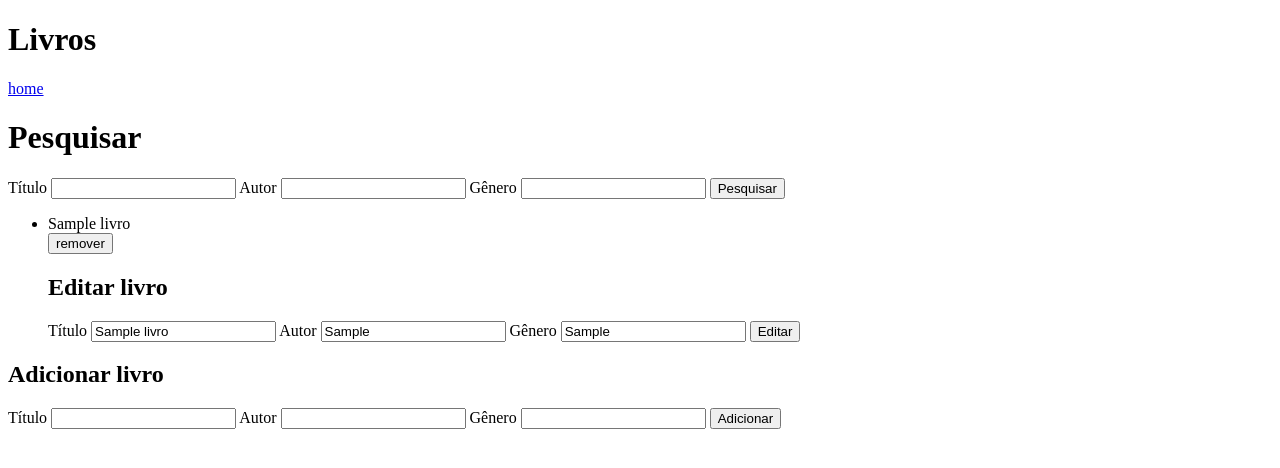
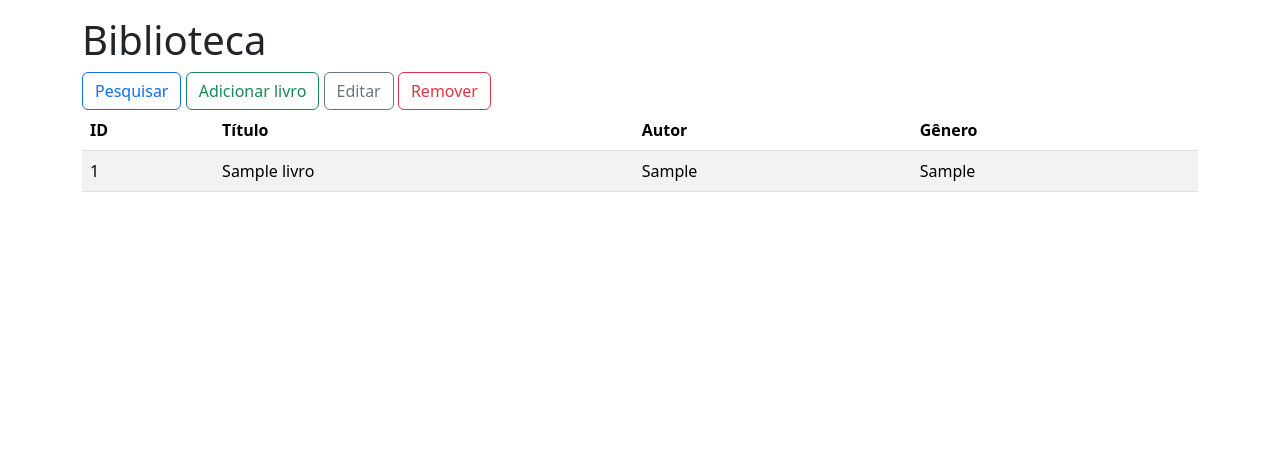
Before and after one commit to brunomisto/biblioteca, a Flask app: page /pesquisar in a window 1280 px wide. Shown: the top 468 px of the page. Run offline with Flask 3, Linux system fonts and the light colour scheme; tables that the repository leaves empty hold one stand-in row (values such as "Sample post").

Commit message:
Adiciona estilo com bootstrap

```diff
--- a/app.py
+++ b/app.py
@@ -19,8 +19,7 @@ class Biblioteca:
                 id INTEGER PRIMARY KEY,
                 titulo TEXT,
                 autor TEXT,
-                genero TEXT,
-                disponivel BOOLEAN
+                genero TEXT
             )
         ''')
         connection.commit()
@@ -30,7 +29,7 @@ class Biblioteca:
         connection = sqlite3.connect('biblioteca.db')
         cursor = connection.cursor()
         cursor.execute('''
-            SELECT * FROM livros WHERE disponivel = 1
+            SELECT * FROM livros
         ''')
         livros = cursor.fetchall()
         connection.close()
@@ -40,7 +39,7 @@ class Biblioteca:
         connection = sqlite3.connect('biblioteca.db')
         cursor = connection.cursor()
         cursor.execute('''
-            INSERT INTO livros (titulo, autor, genero, disponivel) VALUES (?, ?, ?, 1)
+            INSERT INTO livros (titulo, autor, genero) VALUES (?, ?, ?)
         ''', (livro.titulo, livro.autor, livro.genero))
         connection.commit()
         connection.close()
@@ -103,29 +102,18 @@ class Biblioteca:
             connection.close()
             return self.exibir_livros()
 
-        updates.append('disponivel = 1')
-
         query += 'AND '.join(updates)
 
         cursor.execute(query, params)
         livros = cursor.fetchall()
         connection.close()
         return livros
-        connection = sqlite3.connect('biblioteca.db')
-        cursor = connection.cursor()
-        cursor.execute("UPDATE livros SET disponivel 1 WHERE id = ?", (id))
-        connection.commit()
-        connection.close()
 
 biblioteca = Biblioteca()
 
 app = Flask(__name__)
 
 @app.route('/')
-def index():
-    return render_template('index.html')
-
-@app.route('/livros')
 def livros():
     livros = biblioteca.exibir_livros()
     return render_template('livros.html', livros=livros)
@@ -138,13 +126,19 @@ def adicionar_livro():
     biblioteca.adicionar_livro(Livro(titulo, autor, genero))
     return redirect(url_for('livros'))
 
-@app.route('/remover-livro/<id>', methods=['POST'])
-def remover_livro(id):
+@app.route('/remover-livro', methods=['POST'])
+def remover_livro():
+    id = request.form['id']
+    if not id:
+        return redirect(url_for('livros'))
     biblioteca.remover_livro(id)
     return redirect(url_for('livros'))
 
-@app.route('/editar-livro/<id>', methods=['POST'])
-def editar_livro(id):
+@app.route('/editar-livro', methods=['POST'])
+def editar_livro():
+    id = request.form['id']
+    if not id:
+        return redirect(url_for('livros'))
     titulo = request.form['titulo']
     autor = request.form['autor']
     genero = request.form['genero']
--- /dev/null
+++ b/templates/layout.html
@@ -0,0 +1,13 @@
+<!DOCTYPE html>
+<html lang="en">
+<head>
+  <meta charset="UTF-8">
+  <meta name="viewport" content="width=device-width, initial-scale=1.0">
+  <title>Sistema de biblioteca - {% block title %}{% endblock %}</title>
+  <link href="https://cdn.jsdelivr.net/npm/bootstrap@5.3.3/dist/css/bootstrap.min.css" rel="stylesheet" integrity="sha384-QWTKZyjpPEjISv5WaRU9OFeRpok6YctnYmDr5pNlyT2bRjXh0JMhjY6hW+ALEwIH" crossorigin="anonymous">
+</head>
+<body>
+  <main class="container mt-3">{% block body %}{% endblock %}</main>
+  <script src="https://cdn.jsdelivr.net/npm/bootstrap@5.3.3/dist/js/bootstrap.bundle.min.js" integrity="sha384-YvpcrYf0tY3lHB60NNkmXc5s9fDVZLESaAA55NDzOxhy9GkcIdslK1eN7N6jIeHz" crossorigin="anonymous"></script>
+</body>
+</html>
--- a/templates/livros.html
+++ b/templates/livros.html
@@ -1,68 +1,171 @@
-<!doctype html>
-<html lang="en">
-  <head>
-    <meta charset="UTF-8" />
-    <meta name="viewport" content="width=device-width, initial-scale=1.0" />
-    <title>Home</title>
-  </head>
-  <body>
-    <h1>Livros</h1>
-    <a href="/">home</a>
+{% extends 'layout.html' %}
+
+{% block title %}Livros{% endblock %}
+
+{% block body %}
+  <h1>Biblioteca</h1>
+  <button class="btn btn-outline-primary" data-bs-toggle="modal" data-bs-target="#modal-pesquisar">Pesquisar</button>
+  <div class="modal fade" id="modal-pesquisar">
+    <div class="modal-dialog">
+      <div class="modal-content">
+        <div class="modal-header">
+          <h1 class="modal-title fs-5" id="exampleModalLabel">Pesquisar livro</h1>
+          <button type="button" class="btn-close" data-bs-dismiss="modal" aria-label="Close"></button>
+        </div>
+        <div class="modal-body">
           <form action="/pesquisar" method="get">
-      <h1>Pesquisar</h1>
-      <label>
+            <div class="mb-1">
+              <label class="form-label">
                 Título
-        <input type="text" name="titulo" />
+                <input class="form-control" class="form-control" type="text" name="titulo" />
               </label>
-      <label>
+            </div>
+            <div class="mb-1">
+              <label class="form-label">
                 Autor
-        <input type="text" name="autor" />
+                <input class="form-control" type="text" name="autor" />
               </label>
-      <label>
+            </div>
+            <div class="mb-1">
+              <label class="form-label">
                 Gênero
-        <input type="text" name="genero" />
+                <input class="form-control" type="text" name="genero" />
               </label>
-      <button type="submit">Pesquisar</button>
+            </div>
+            <button type="submit" class="btn btn-outline-primary">Pesquisar</button>
           </form>
-    <ul>
-      {% for id, titulo, autor, genero, disponivel in livros %}
-      <li>{{titulo}}</li>
-      <form action="/remover-livro/{{id}}" method="post">
-        <button type="submit">remover</button>
+        </div>
+        <div class="modal-footer">
+          <button type="button" class="btn btn-outline-danger" data-bs-dismiss="modal">Fechar</button>
+        </div>
+      </div>
+    </div>
+  </div>
+
+  <button class="btn btn-outline-success" data-bs-toggle="modal" data-bs-target="#modal-adicionar">Adicionar livro</button>
+  <div class="modal fade" id="modal-adicionar">
+    <div class="modal-dialog">
+      <div class="modal-content">
+        <div class="modal-header">
+          <h1 class="modal-title fs-5" id="exampleModalLabel">Adicionar livro</h1>
+          <button type="button" class="btn-close" data-bs-dismiss="modal" aria-label="Close"></button>
+        </div>
+        <div class="modal-body">
+          <form action="/adicionar-livro" method="post">
+            <div class="mb-1">
+              <label class="form-label">
+                Título
+                <input class="form-control" required type="text" name="titulo" />
+              </label>
+            </div>
+            <div class="mb-1">
+              <label class="form-label">
+                Autor
+                <input class="form-control" required type="text" name="autor" />
+              </label>
+            </div>
+            <div class="mb-1">
+              <label class="form-label">
+                Gênero
+                <input class="form-control" required type="text" name="genero" />
+              </label>
+            </div>
+            <button class="btn btn-outline-success" type="submit">Adicionar</button>
           </form>
-      <form action="/editar-livro/{{id}}" method="post">
-        <h2>Editar livro</h2>
-        <label>
+        </div>
+        <div class="modal-footer">
+          <button type="button" class="btn btn-outline-danger" data-bs-dismiss="modal">Fechar</button>
+        </div>
+      </div>
+    </div>
+  </div>
+
+  <button class="btn btn-outline-secondary" data-bs-toggle="modal" data-bs-target="#modal-editar">Editar</button>
+  <div class="modal fade" id="modal-editar">
+    <div class="modal-dialog">
+      <div class="modal-content">
+        <div class="modal-header">
+          <h1 class="modal-title fs-5" id="exampleModalLabel">Editar livro</h1>
+          <button type="button" class="btn-close" data-bs-dismiss="modal" aria-label="Close"></button>
+        </div>
+        <div class="modal-body">
+          <form action="/editar-livro" method="post">
+            <div class="mb-1">
+              <label class="form-label">
+                ID
+                <input class="form-control" class="form-control" type="text" name="id" required />
+              </label>
+            </div>
+            <div class="mb-1">
+              <label class="form-label">
                 Título
-          <input type="text" value="{{titulo}}" name="titulo" />
+                <input class="form-control" class="form-control" type="text" name="titulo" />
               </label>
-        <label>
+            </div>
+            <div class="mb-1">
+              <label class="form-label">
                 Autor
-          <input type="text" value="{{autor}}" name="autor" />
+                <input class="form-control" type="text" name="autor" />
               </label>
-        <label>
+            </div>
+            <div class="mb-1">
+              <label class="form-label">
                 Gênero
-          <input type="text" value="{{genero}}" name="genero" />
+                <input class="form-control" type="text" name="genero" />
               </label>
-        <button type="submit">Editar</button>
+            </div>
+            <button type="submit" class="btn btn-outline-secondary">Editar</button>
           </form>
+        </div>
+        <div class="modal-footer">
+          <button type="button" class="btn btn-outline-danger" data-bs-dismiss="modal">Fechar</button>
+        </div>
+      </div>
+    </div>
+  </div>
+
+  <button class="btn btn-outline-danger" data-bs-toggle="modal" data-bs-target="#modal-remover">Remover</button>
+  <div class="modal fade" id="modal-remover">
+    <div class="modal-dialog">
+      <div class="modal-content">
+        <div class="modal-header">
+          <h1 class="modal-title fs-5" id="exampleModalLabel">Remover livro</h1>
+          <button type="button" class="btn-close" data-bs-dismiss="modal" aria-label="Close"></button>
+        </div>
+        <div class="modal-body">
+          <form action="/remover-livro" method="post">
+            <div class="mb-1">
+              <label class="form-label">
+                ID
+                <input class="form-control" required type="text" name="id" />
+              </label>
+            </div>
+            <button class="btn btn-outline-danger" type="submit">Remover</button>
+          </form>
+        </div>
+        <div class="modal-footer">
+          <button type="button" class="btn btn-outline-danger" data-bs-dismiss="modal">Fechar</button>
+        </div>
+      </div>
+    </div>
+  </div>
+
+  <table class="table table-striped">
+    <thead>
+      <th>ID</th>
+      <th>Título</th>
+      <th>Autor</th>
+      <th>Gênero</th>
+    </thead>
+    <tbody>
+    {% for id, titulo, autor, genero in livros %}
+      <tr>
+        <td>{{id}}</td>
+        <td>{{titulo}}</td>
+        <td>{{autor}}</td>
+        <td>{{genero}}</td>
+      </tr>
     {% endfor %}
-    </ul>
-    <form action="/adicionar-livro" method="post">
-      <h2>Adicionar livro</h2>
-      <label>
-        Título
-        <input type="text" name="titulo" />
-      </label>
-      <label>
-        Autor
-        <input type="text" name="autor" />
-      </label>
-      <label>
-        Gênero
-        <input type="text" name="genero" />
-      </label>
-      <button type="submit">Adicionar</button>
-    </form>
-  </body>
-</html>
+    </tbody>
+  </table>
+{% endblock %}
```
Also changed, not shown: templates/index.html (deleted, +0 -12 lines). Lines whose indentation alone changed are shown as unchanged.
